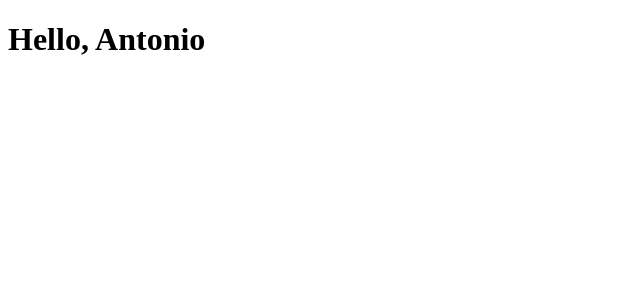
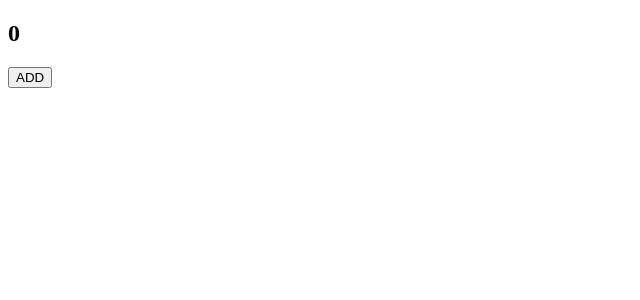
Before and after one commit to Kforkiller/eserciziReact, a React (Create React App) app in the folder my-app/: page / in a window 1280 px wide. Shown: the top 300 px of the page, without its empty margins (0-640 px from the left). Built offline with nearby package versions, Linux system fonts and the light colour scheme.

Commit message:
Esercizio usestate1

```diff
--- a/my-app/src/App.js
+++ b/my-app/src/App.js
@@ -1,5 +1,13 @@
 import React from "react";
+import { ClickerCounter } from "./ClickerCounter";
 
-export function helloName(name){
-    return <h1>Hello, {name}</h1>
+export default class App extends React.Component {
+
+  render() {
+    return (
+    <div>
+        <ClickerCounter/>
+    </div>
+    )
+  }
 }
--- /dev/null
+++ b/my-app/src/ClickerCounter.js
@@ -0,0 +1,16 @@
+import { useState } from "react";
+
+export function ClickerCounter () {
+    let [click , setClick] = useState(0)
+
+    function handleClick(){
+        setClick(a => a + 1)
+    }
+
+    return (
+        <div>
+            <h2>{click}</h2>
+        <button onClick={handleClick}>ADD</button>
+        </div>
+    )
+}
--- a/my-app/src/index.js
+++ b/my-app/src/index.js
@@ -1,6 +1,5 @@
 import ReactDOM from "react-dom/client";
-/* import "./index.css"; */
-import { helloName } from "./App";
+import App from "./App";
 
 const root = ReactDOM.createRoot(document.getElementById("root"));
-root.render(helloName("Antonio"));
+root.render(<App/>);
```
